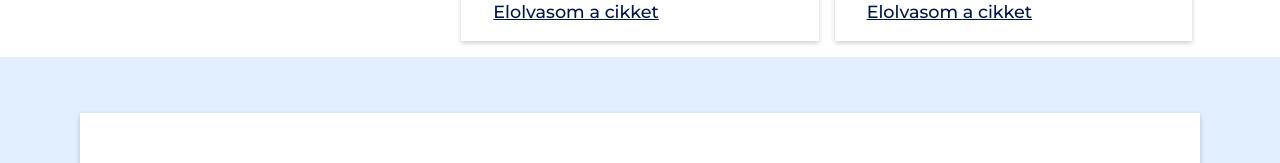
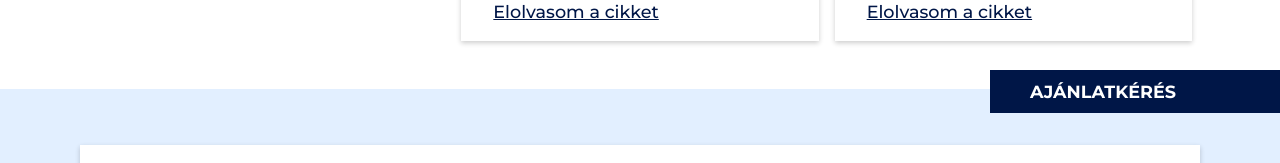
Before and after one commit to Karakrisz/biztosAlkuszApp, a Nuxt app: page / in a window 1280 px wide. Shown: the part 3765-3928 px from the top of the page. Built offline with nearby package versions, Linux system fonts and the light colour scheme.

Commit message:
upDate
front end

```diff
--- a/assets/css/app.css
+++ b/assets/css/app.css
@@ -384,7 +384,7 @@ ul {
 }
 
 .blog-grid {
-  padding: 1em 5em;
+    padding: 1em 5em 3em 5em;
 }
 
 .blog-box__text {
--- a/components/AppFooter.vue
+++ b/components/AppFooter.vue
@@ -21,7 +21,12 @@ const sendEmail = () => console.log(form.value)
 
 <template>
   <footer>
-    <div class="footer-content">
+    <div class="footer-content position-relative">
+      <div class="page__header page__header--right">
+        <h3 class="page__header__h3 text-color-w text-transform-uppercase">
+            AJÁNLATKÉRÉS
+        </h3>
+      </div>
       <div class="footer-content__form bg-color-w">
         <h5
           class="footer-content__form__h5 text-transform-uppercase text-center"
```
